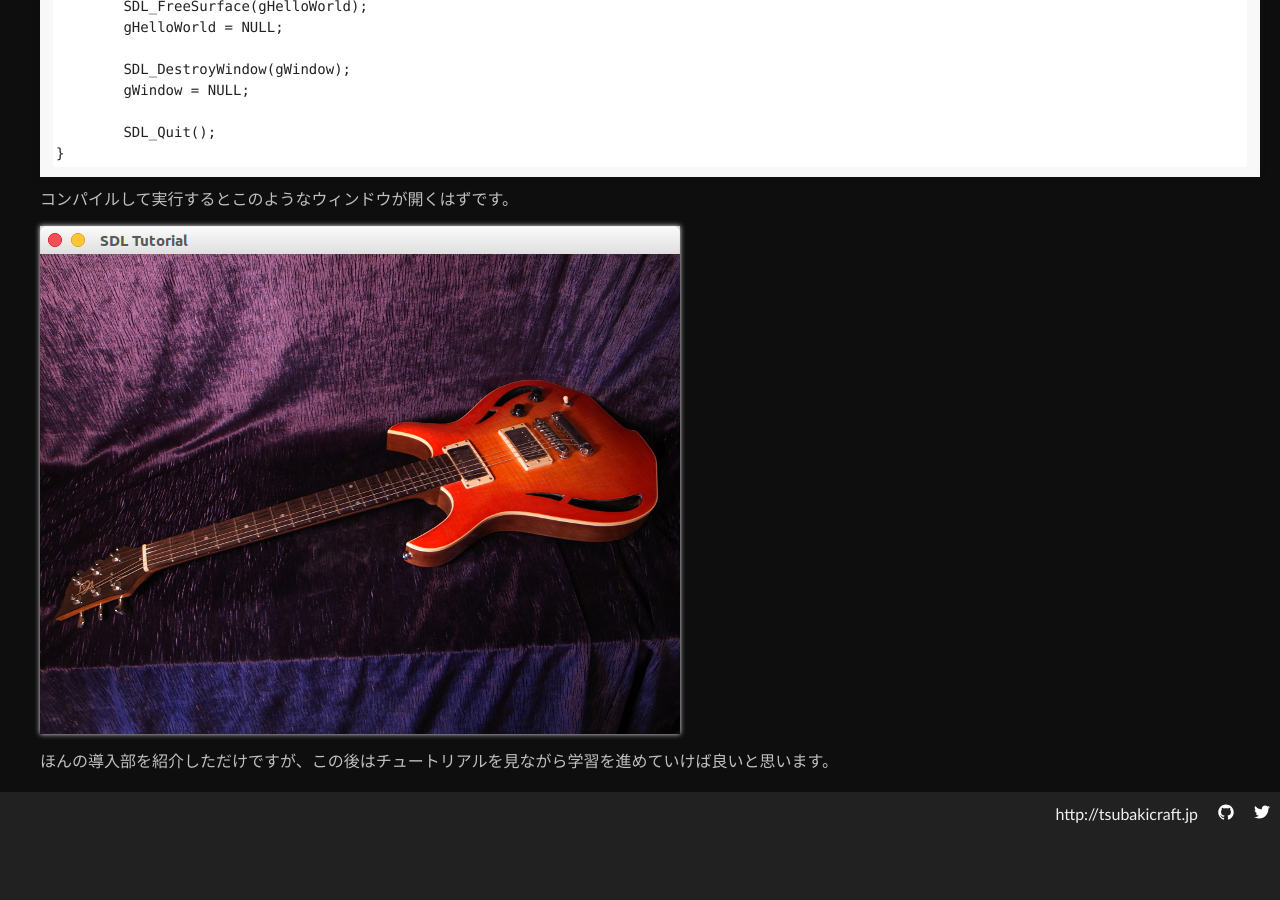
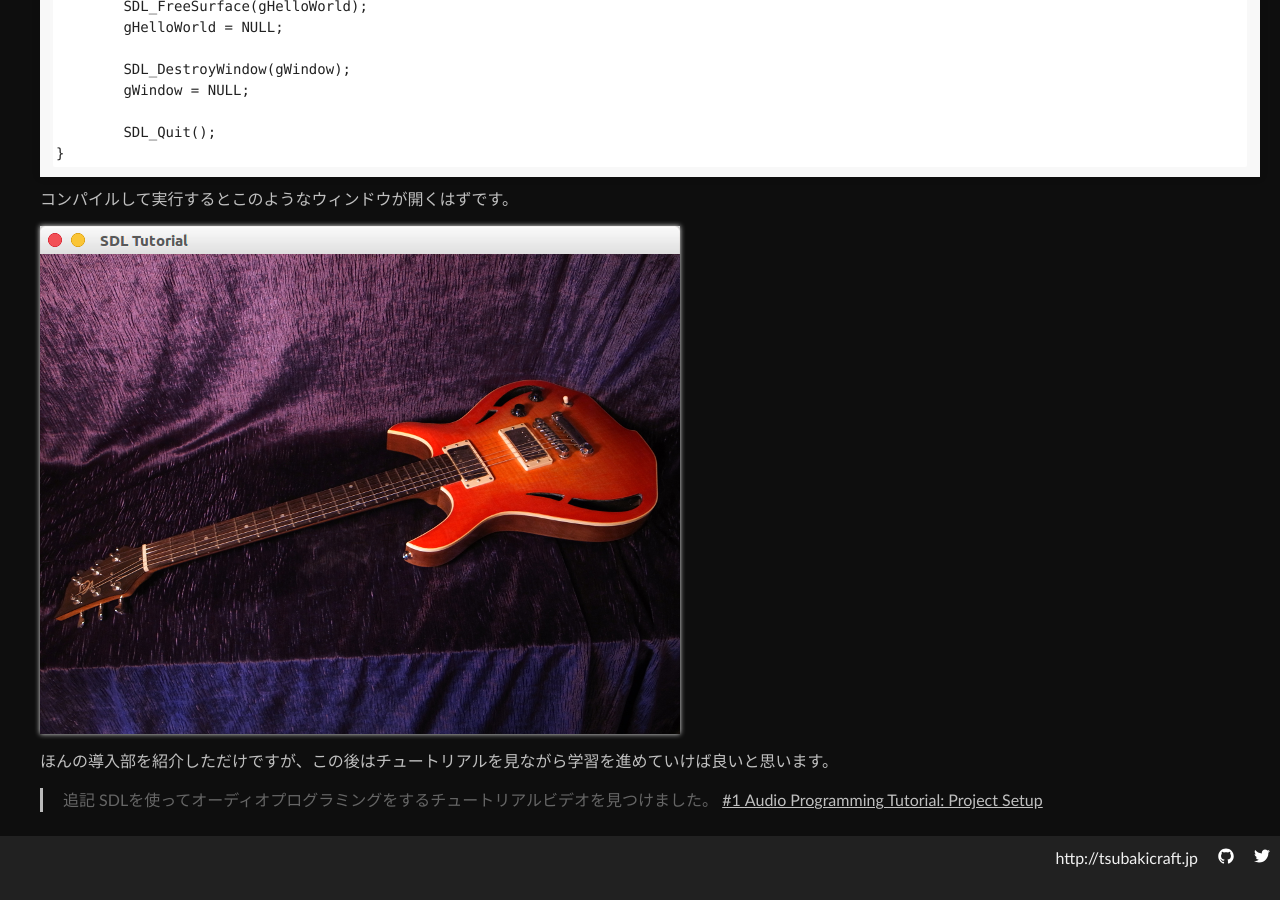
Before and after one commit to tsubakicraftjp/tsubakicraftjp.github.io, a Jekyll site: the page built from _posts/2017-09-01-sdl.md, in a window 1280 px wide and 900 px high, scrolled down 5940 px. Built offline with Jekyll 4.4.1, drawn with Linux system fonts in a browser that asks for light colours; before the commit the page ends 6796 px from its top, so only the background shows below that.

Commit message:
Edit post about SDL

```diff
--- a/_posts/2017-09-01-sdl.md
+++ b/_posts/2017-09-01-sdl.md
@@ -195,3 +195,7 @@ BMPファイルの内容をウィンドウに表示してみます。ウィン
 
 
 ほんの導入部を紹介しただけですが、この後はチュートリアルを見ながら学習を進めていけば良いと思います。
+
+>追記
+>SDLを使ってオーディオプログラミングをするチュートリアルビデオを見つけました。
+>[#1 Audio Programming Tutorial: Project Setup](https://youtu.be/P7lzXavDZ7g)
```
